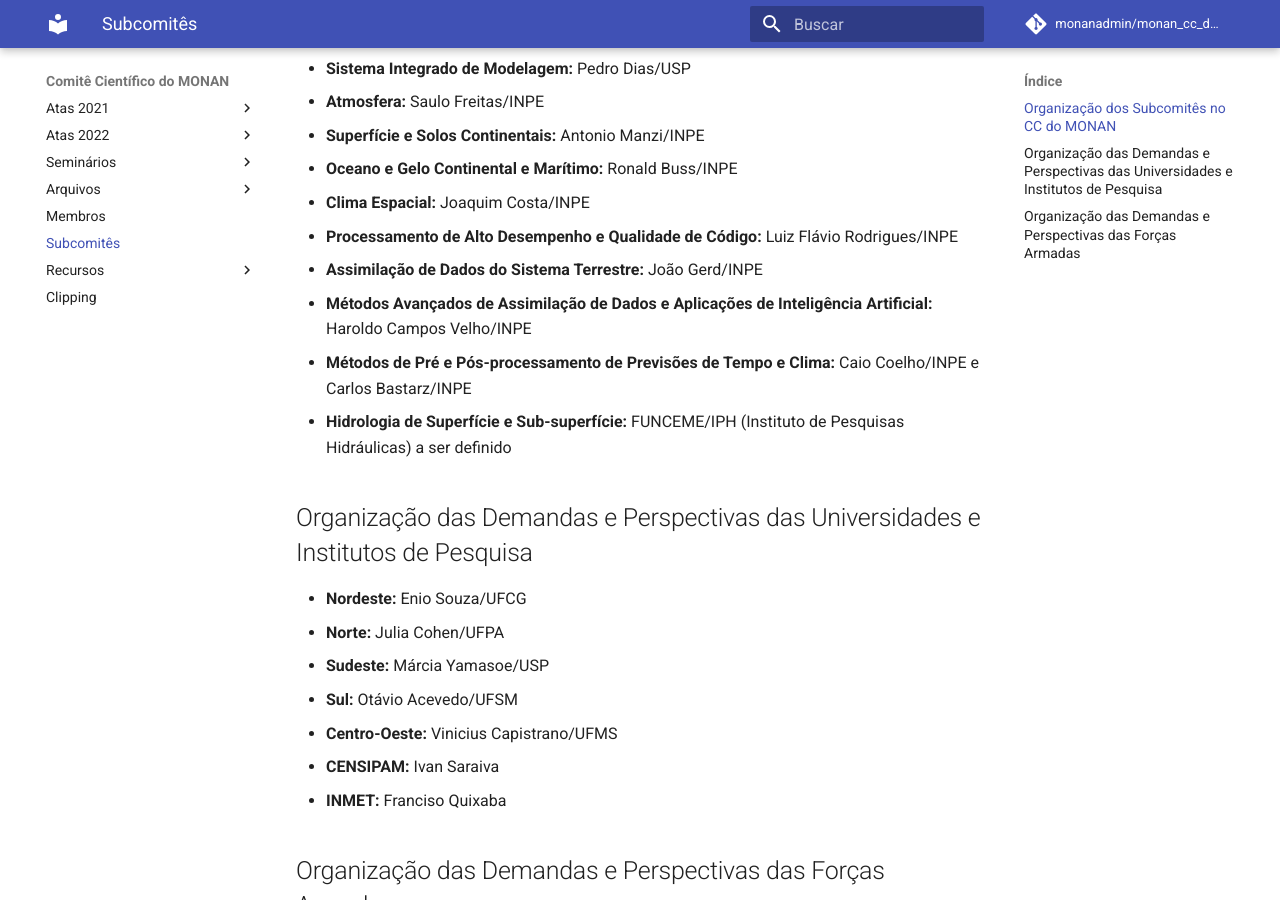
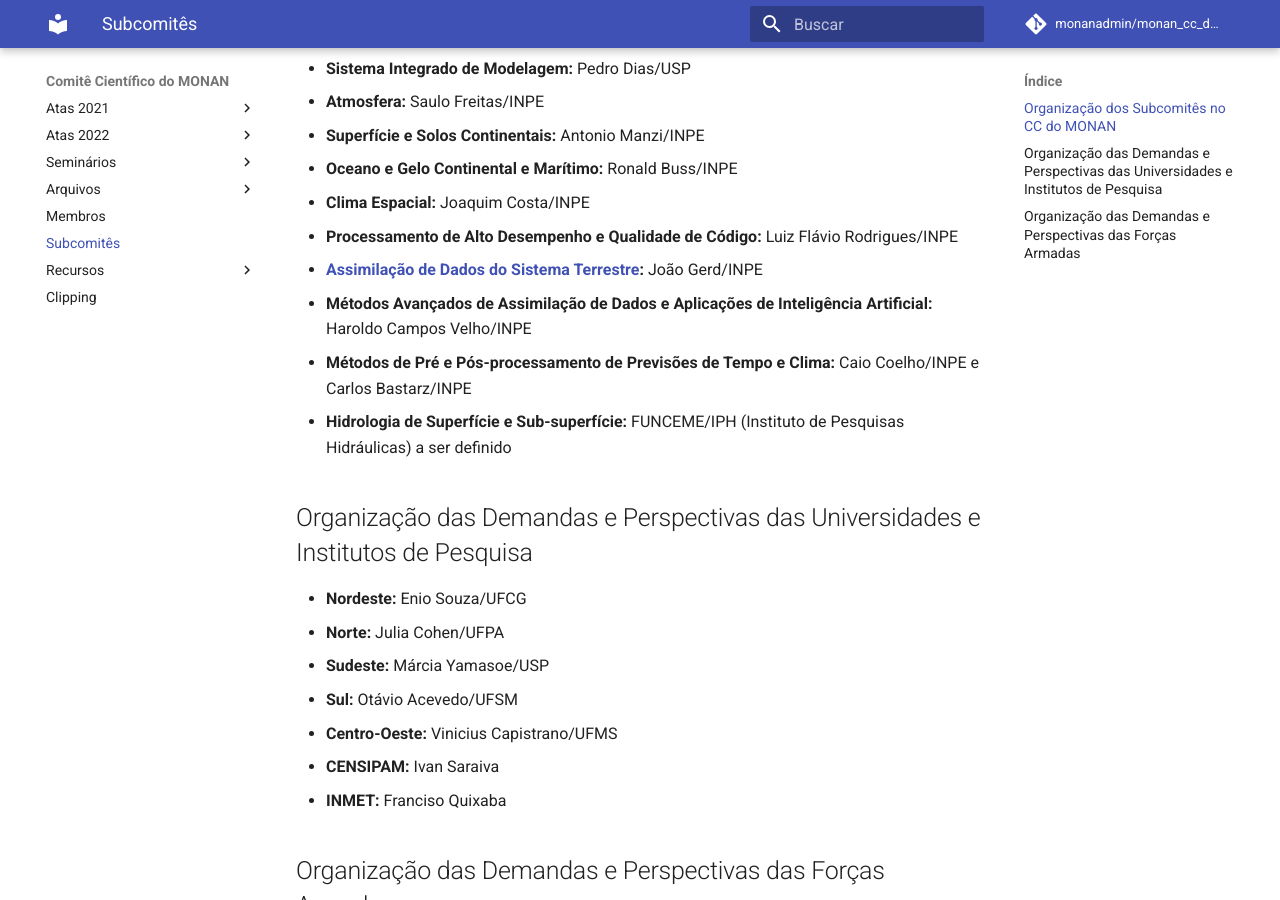
Before and after one commit to monanadmin/monan_cc_docs, an MkDocs documentation site: the page built from docs/subcomites.md, in a window 1280 px wide and 900 px high, scrolled down 343 px. Built offline with MkDocs 1.6.1 and Material for MkDocs 9.7.7, drawn with Linux system fonts in a browser that asks for light colours; comment, search, counter and statistics services are not loaded; part of the change alters nothing that is shown.

```diff
--- a/docs/subcomites.md
+++ b/docs/subcomites.md
@@ -10,7 +10,7 @@ O Comitê Científico do MONAN está organizado em subcomitês que tratam das di
 * **Oceano e Gelo Continental e Marítimo:** Ronald Buss/INPE
 * **Clima Espacial:** Joaquim Costa/INPE
 * **Processamento de Alto Desempenho e Qualidade de Código:** Luiz Flávio Rodrigues/INPE
-* **Assimilação de Dados do Sistema Terrestre:** João Gerd/INPE
+* **[Assimilação de Dados do Sistema Terrestre](https://monanadmin.github.io/monan_ad/):** João Gerd/INPE
 * **Métodos Avançados de Assimilação de Dados e Aplicações de Inteligência Artificial:** Haroldo Campos Velho/INPE
 * **Métodos de Pré e Pós-processamento de Previsões de Tempo e Clima:** Caio Coelho/INPE e Carlos Bastarz/INPE
 * **Hidrologia de Superfície e Sub-superfície:** FUNCEME/IPH (Instituto de Pesquisas Hidráulicas) a ser definido
```
